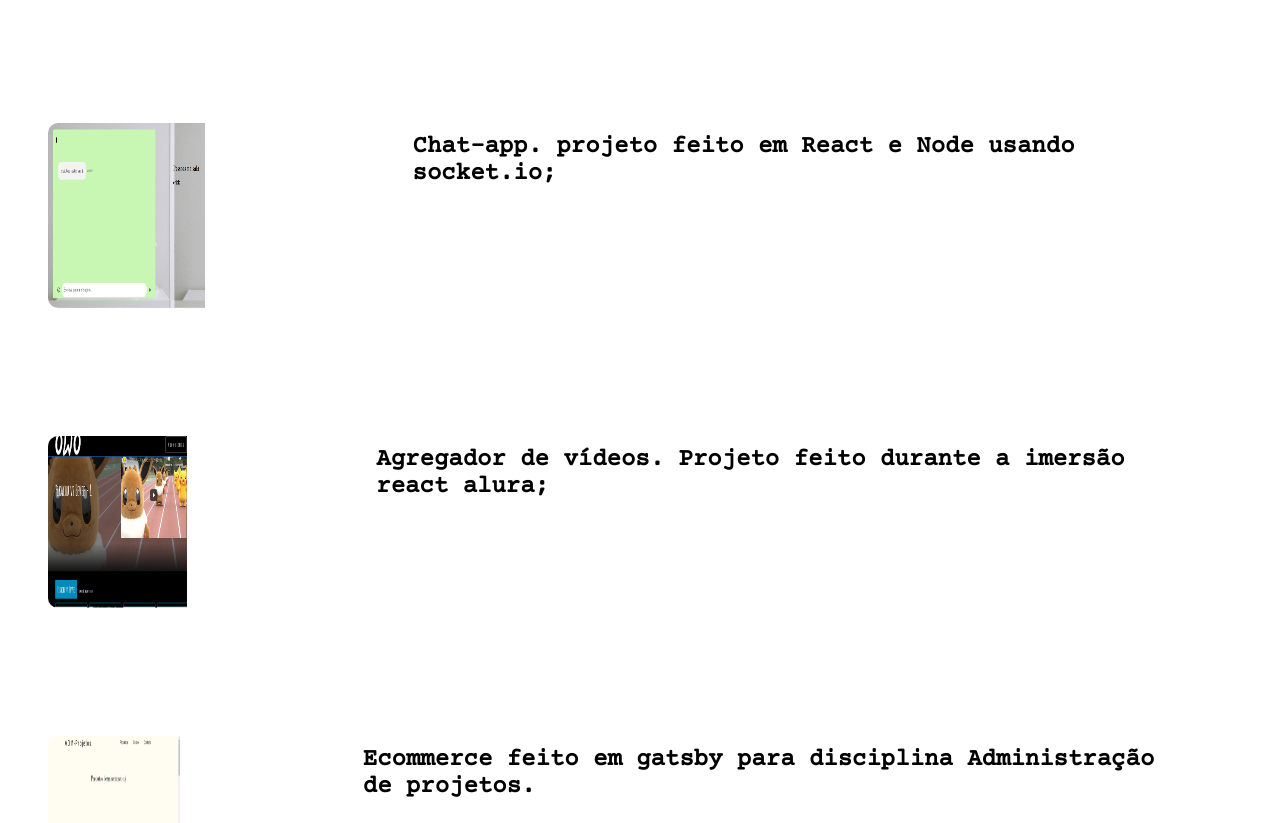
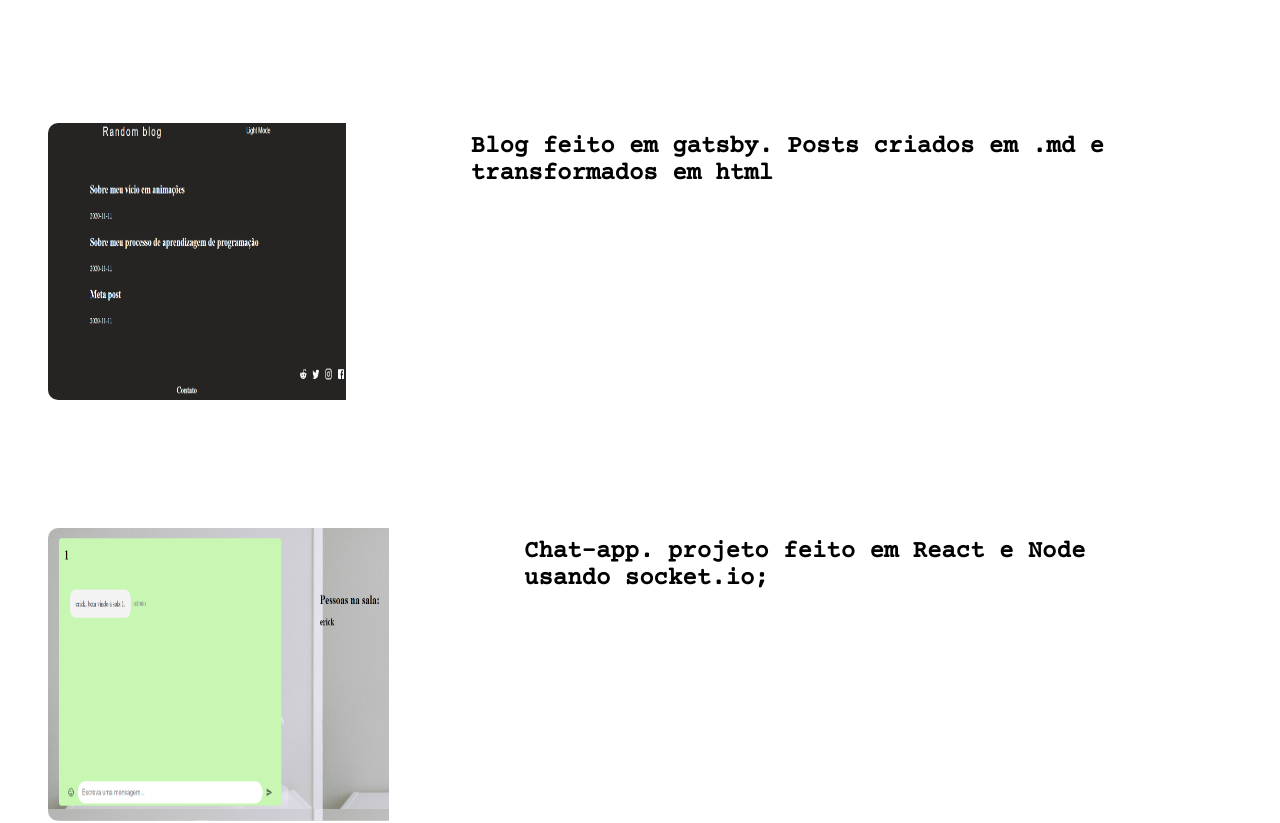
Before and after one commit to ErickMifo/Portfolio, a React (Create React App) app: page /projetos in a window 1280 px wide. Shown: the part 640-1463 px from the top of the page. Built offline with nearby package versions, Linux system fonts and the light colour scheme.

Commit message:
UPDATE: novo projeto

```diff
--- a/src/components/cards/cardsProjects.js
+++ b/src/components/cards/cardsProjects.js
@@ -3,7 +3,7 @@ import './styles.css';
 import CardItem from './cardItem';
 import chat from '../images/chat-app.png';
 import agregador from '../images/agregador.png';
-import adm from '../images/ADM.png'
+import blog from '../images/blog.png'
 
 
 
@@ -12,6 +12,12 @@ function CardsProjects() {
   return (
     <div className='cards'>
           <ul className='cards__items'>
+          <CardItem
+              src={blog}
+              text='Blog feito em gatsby. Posts criados em .md e transformados em html '
+              path='https://stoic-montalcini-357809.netlify.app/'
+              alt='Blog'
+            />
             <CardItem
               src={chat}
               text='Chat-app. projeto feito em React e Node usando socket.io;'
@@ -25,12 +31,6 @@ function CardsProjects() {
               path='https://agregador-videos.vercel.app/'
               alt='Agregador de vídeos-image'
             />
-             <CardItem
-              src={adm}
-              text='Ecommerce feito em gatsby para disciplina Administração de projetos.'
-              path='https://eager-lumiere-87e7c6.netlify.app/'
-              alt='ecommerce'
-            />
           </ul>
         </div>
 
--- a/src/components/cards/styles.css
+++ b/src/components/cards/styles.css
@@ -7,7 +7,6 @@
 
 .cards__item {
   display: flex;
-  flex: 1;
   margin: 0 3rem;
   padding-top: 10%;
 }
@@ -25,7 +24,7 @@
 }
 
 .cards__item__img {
-  width: 50%;
+  width: 80%;
   height: 100%;
   transition: all 0.2s linear;
 }
```
Also changed, not shown: src/components/images/ADM.png (deleted), src/components/images/blog.png (added).
